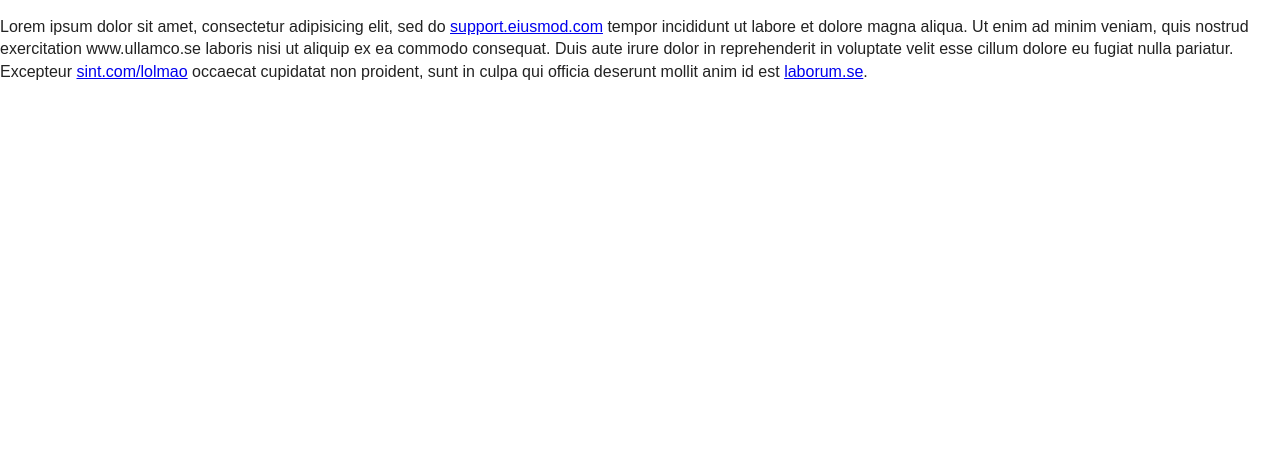
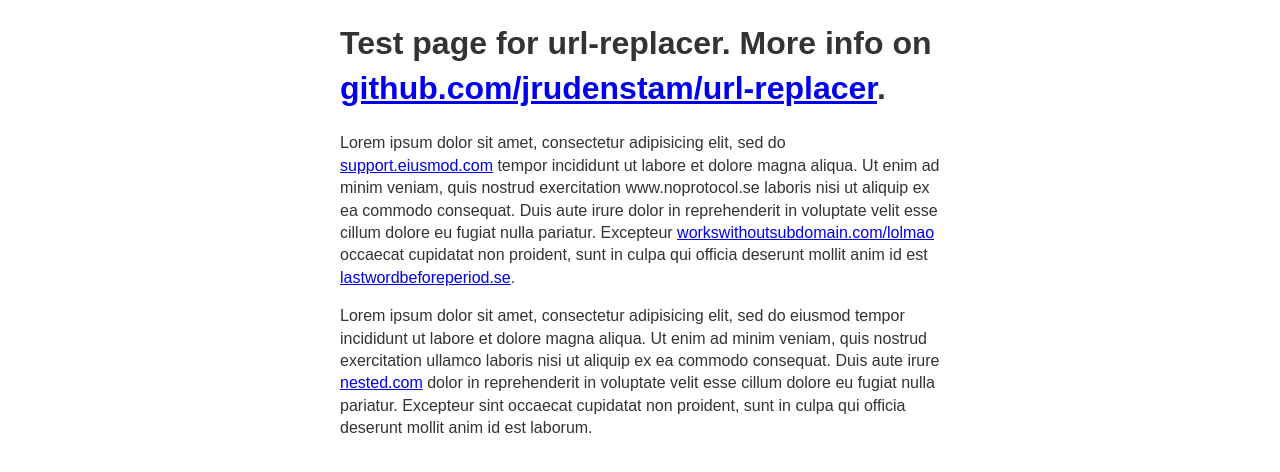
Before and after one commit to jrudenstam/url-replacer, a plain HTML site: page index.html in a window 1280 px wide. Drawn offline with Linux system fonts and the light colour scheme.

Commit message:
Updated demo

```diff
--- a/css/main.css
+++ b/css/main.css
@@ -93,7 +93,14 @@
    Author's custom styles
    ========================================================================== */
 
+body {
+    color: #333;
+}
 
+.page-wrapper {
+    max-width: 600px;
+    margin: 0 auto;
+}
 
 
 
--- a/index.html
+++ b/index.html
@@ -9,24 +9,24 @@
 		<meta name="description" content="">
 		<meta name="viewport" content="width=device-width">
 
-		<!-- Place favicon.ico and apple-touch-icon.png in the root directory -->
-
 		<link rel="stylesheet" href="css/normalize.css">
 		<link rel="stylesheet" href="css/main.css">
 		<script src="js/vendor/modernizr-2.6.2.min.js"></script>
 	</head>
 	<body>
-		<!--[if lt IE 7]>
-			<p class="chromeframe">You are using an <strong>outdated</strong> browser. Please <a href="http://browsehappy.com/">upgrade your browser</a> or <a href="http://www.google.com/chromeframe/?redirect=true">activate Google Chrome Frame</a> to improve your experience.</p>
-		<![endif]-->
-
-		<!-- Add your site or application content here -->
-		<p class="replace-urls">Lorem ipsum dolor sit amet, consectetur adipisicing elit, sed do http://support.eiusmod.com
-		tempor incididunt ut labore et dolore magna aliqua. Ut enim ad minim veniam,
-		quis nostrud exercitation www.ullamco.se laboris nisi ut aliquip ex ea commodo
-		consequat. Duis aute irure dolor in reprehenderit in voluptate velit esse
-		cillum dolore eu fugiat nulla pariatur. Excepteur http://sint.com/lolmao occaecat cupidatat non
-		proident, sunt in culpa qui officia deserunt mollit anim id est http://www.laborum.se.</p>
+		<div class="page-wrapper replace-urls">
+			<h1>Test page for url-replacer. More info on http://www.github.com/jrudenstam/url-replacer.</h1>
+			<p>Lorem ipsum dolor sit amet, consectetur adipisicing elit, sed do http://support.eiusmod.com tempor incididunt ut labore et dolore magna aliqua. Ut enim ad minim veniam,
+			quis nostrud exercitation www.noprotocol.se laboris nisi ut aliquip ex ea commodo
+			consequat. Duis aute irure dolor in reprehenderit in voluptate velit esse
+			cillum dolore eu fugiat nulla pariatur. Excepteur http://workswithoutsubdomain.com/lolmao occaecat cupidatat non proident, sunt in culpa qui officia deserunt mollit anim id est http://www.lastwordbeforeperiod.se.</p>
+			<p>Lorem ipsum dolor sit amet, consectetur adipisicing elit, sed do eiusmod
+			tempor incididunt ut labore et dolore magna aliqua. Ut enim ad minim veniam,
+			quis nostrud exercitation ullamco laboris nisi ut aliquip ex ea commodo
+			consequat. Duis aute irure <span>http://www.nested.com</span> dolor in reprehenderit in voluptate velit esse
+			cillum dolore eu fugiat nulla pariatur. Excepteur sint occaecat cupidatat non
+			proident, sunt in culpa qui officia deserunt mollit anim id est laborum.</p>
+		</div>
 
 		<script src="js/url-replacer.js"></script>
 		<script src="js/plugins.js"></script>
```
